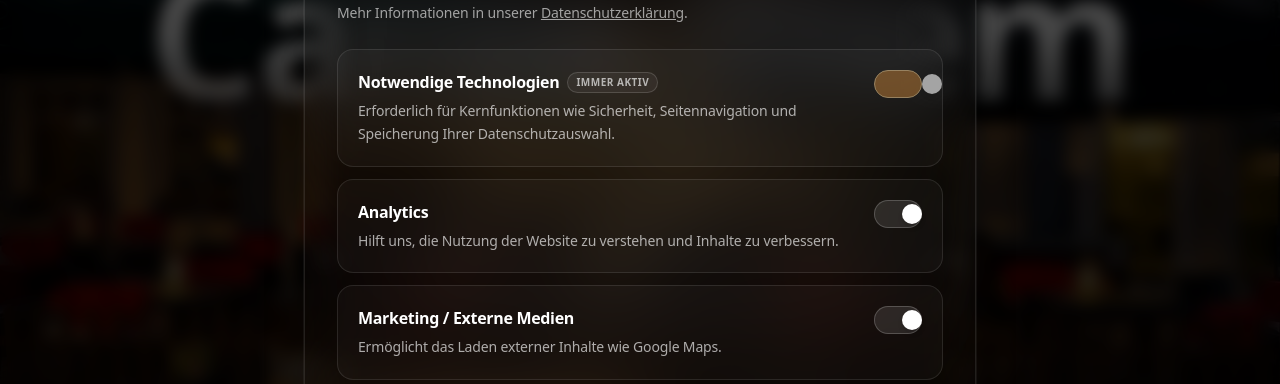
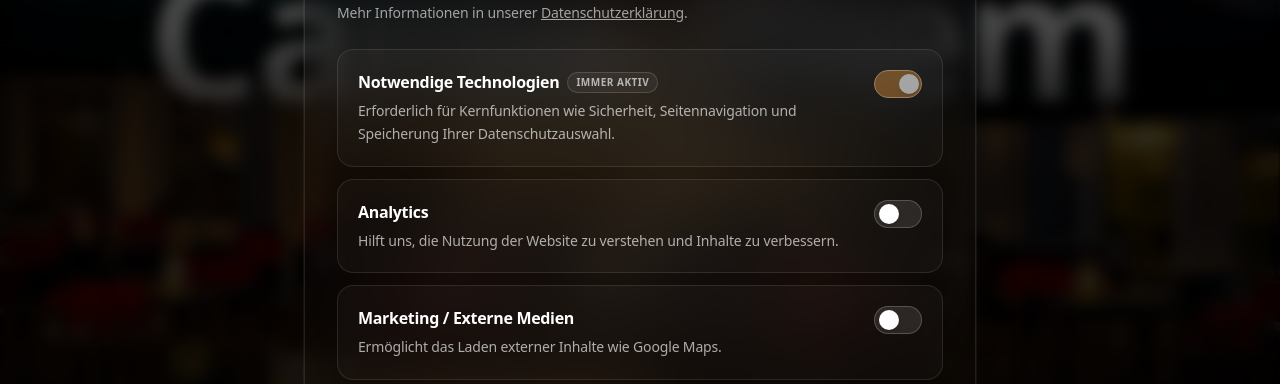
Before and after one commit to dagliyunus/carpediem, a Next.js app: page / in a window 1280 px wide. Shown: the part 219-603 px from the top of the page. Built offline with nearby package versions, Linux system fonts and the light colour scheme; no server answers; the database is empty.

Commit message:
Fix cookie consent toggle styling

```diff
--- a/src/components/layout/ConsentBanner.tsx
+++ b/src/components/layout/ConsentBanner.tsx
@@ -46,15 +46,15 @@ function PreferenceToggle({
           disabled={disabled}
           onClick={onToggle}
           className={[
-            'relative h-7 w-12 shrink-0 rounded-full border transition-all duration-200',
+            'relative h-7 w-12 shrink-0 overflow-hidden rounded-full border transition-all duration-200',
             checked ? 'border-primary-300 bg-primary-500/80' : 'border-white/20 bg-white/10',
             disabled ? 'cursor-not-allowed opacity-60' : 'cursor-pointer hover:scale-[1.02]',
           ].join(' ')}
         >
           <span
             className={[
-              'absolute top-1/2 h-5 w-5 -translate-y-1/2 rounded-full bg-white shadow-md transition-transform duration-200',
-              checked ? 'translate-x-6' : 'translate-x-1',
+              'absolute left-1 top-1/2 h-5 w-5 -translate-y-1/2 rounded-full bg-white shadow-md transition-transform duration-200',
+              checked ? 'translate-x-5' : 'translate-x-0',
             ].join(' ')}
           />
         </button>
```
